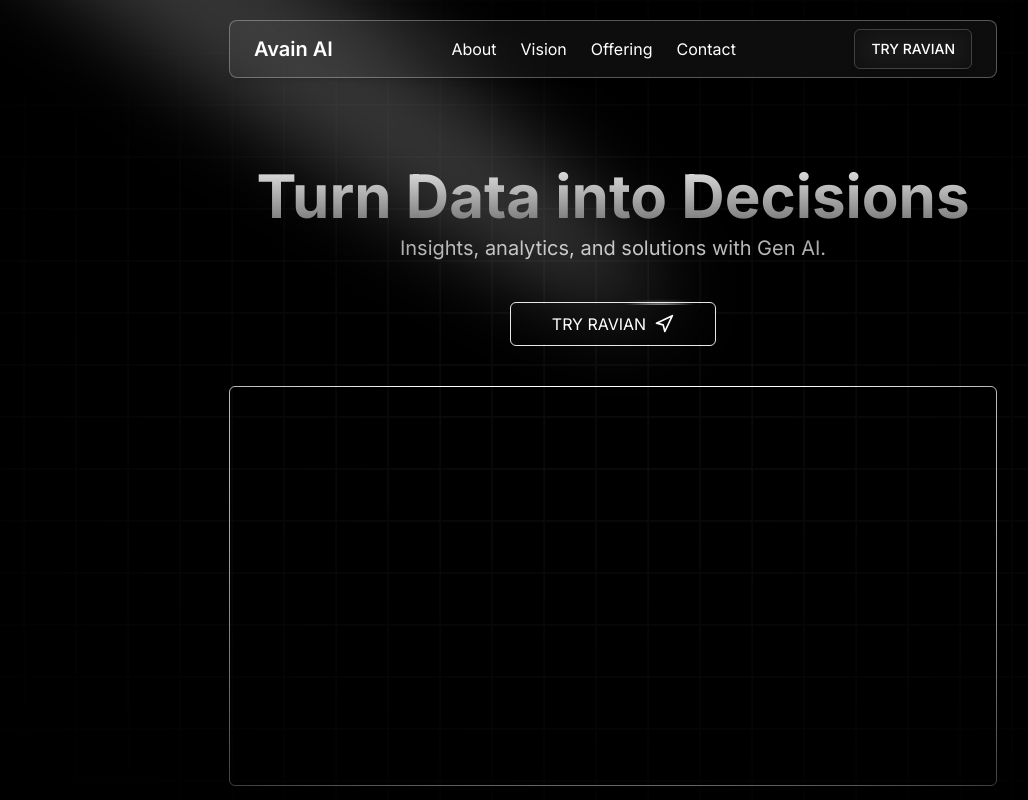
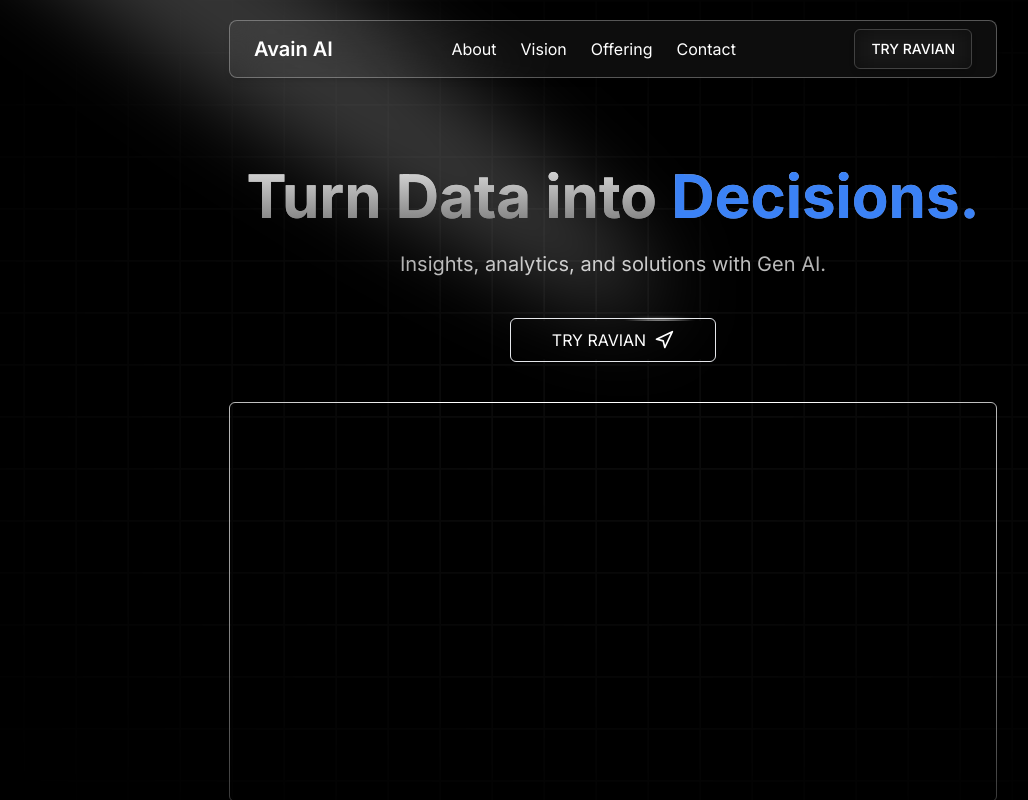
Before and after one commit to mdanjumkamali/ravianai, a Next.js app: page / in a window 1280 px wide. Shown: the whole page, without its empty margins (27-1055 px from the left). Built offline with nearby package versions, Linux system fonts and the light colour scheme.

Commit message:
Add Text Generator Effect

```diff
--- a/src/components/Header/MobileMenu.tsx
+++ b/src/components/Header/MobileMenu.tsx
@@ -3,9 +3,8 @@
 import { Sheet, SheetContent, SheetTrigger } from "@/components/ui/sheet";
 import { AlignJustify, Navigation } from "lucide-react";
 import Link from "next/link";
-import { Button } from "../ui/button";
+import { useRouter } from "next/navigation";
 import { HoverBorderGradient } from "../ui/hover-border-gradient";
-import { useRouter } from "next/navigation";
 
 const MobileMenu = () => {
   const router = useRouter();
--- a/src/components/Header/Navbar.tsx
+++ b/src/components/Header/Navbar.tsx
@@ -1,10 +1,9 @@
 "use client";
 
 import Link from "next/link";
-import React from "react";
+import { useRouter } from "next/navigation";
 import { Button } from "../ui/button";
 import MobileMenu from "./MobileMenu";
-import { useRouter } from "next/navigation";
 
 const Navbar = () => {
   const router = useRouter();
--- a/src/components/Hero/Hero.tsx
+++ b/src/components/Hero/Hero.tsx
@@ -1,12 +1,13 @@
 "use client";
-import React from "react";
-import { Spotlight } from "../ui/Spotlight";
-import { HoverBorderGradient } from "../ui/hover-border-gradient";
 import { Navigation } from "lucide-react";
 import { useRouter } from "next/navigation";
+import { Spotlight } from "../ui/Spotlight";
+import { TextGenerateEffect } from "../ui/TextGenerateEffect";
+import { HoverBorderGradient } from "../ui/hover-border-gradient";
 
 const Hero = () => {
   const router = useRouter();
+
   return (
     <div className="text-white pb-20 pt-36">
       <Spotlight
@@ -17,9 +18,11 @@
         <div className="absolute pointer-events-none inset-0 flex items-center justify-center dark:bg-black bg-black [mask-image:radial-gradient(ellipse_at_center,transparent_20%,black)]"></div>
 
         <div className="mx-6 md:w-3/4 flex items-center justify-center flex-col md:mt-48">
-          <p className="text-4xl md:text-6xl font-bold relative z-20 bg-clip-text text-transparent bg-gradient-to-b from-neutral-200 to-neutral-500 text-center">
-            Turn Data into Decisions
-          </p>
+          <TextGenerateEffect
+            words="Turn Data into Decisions."
+            className="text-4xl md:text-6xl font-bold relative z-20 text-center"
+          />
+
           <p className="text-sm md:text-xl text-neutral-300 text-center mt-2 mb-6 md:mb-10">
             Insights, analytics, and solutions with Gen AI.
           </p>
--- /dev/null
+++ b/src/components/ui/TextGenerateEffect.tsx
@@ -0,0 +1,59 @@
+"use client";
+import { useEffect } from "react";
+import { motion, stagger, useAnimate } from "framer-motion";
+import { cn } from "@/lib/utils";
+
+export const TextGenerateEffect = ({
+  words,
+  className,
+}: {
+  words: string;
+  className?: string;
+}) => {
+  const [scope, animate] = useAnimate();
+  let wordsArray = words.split(" ");
+  useEffect(() => {
+    console.log(wordsArray);
+    animate(
+      "span",
+      {
+        opacity: 1,
+      },
+      {
+        duration: 2,
+        delay: stagger(0.2),
+      }
+    );
+  }, [scope.current]);
+
+  const renderWords = () => {
+    return (
+      <motion.div ref={scope}>
+        {wordsArray.map((word, idx) => {
+          return (
+            <motion.span
+              key={word + idx}
+              className={` ${
+                idx > 2
+                  ? "text-blue-500"
+                  : "bg-clip-text text-transparent bg-gradient-to-b from-neutral-200 to-neutral-500"
+              } opacity-0`}
+            >
+              {word}{" "}
+            </motion.span>
+          );
+        })}
+      </motion.div>
+    );
+  };
+
+  return (
+    <div className={cn("font-bold", className)}>
+      <div className="my-4">
+        <div className="bg-clip-text text-transparent bg-gradient-to-b from-neutral-200 to-neutral-500">
+          {renderWords()}
+        </div>
+      </div>
+    </div>
+  );
+};
--- a/src/components/ui/container-scroll-animation.tsx
+++ /dev/null
@@ -1,95 +0,0 @@
-"use client";
-import React, { useRef } from "react";
-import { useScroll, useTransform, motion, MotionValue } from "framer-motion";
-
-export const ContainerScroll = ({
-  titleComponent,
-  children,
-}: {
-  titleComponent: string | React.ReactNode;
-  children: React.ReactNode;
-}) => {
-  const containerRef = useRef<any>(null);
-  const { scrollYProgress } = useScroll({
-    target: containerRef,
-  });
-  const [isMobile, setIsMobile] = React.useState(false);
-
-  React.useEffect(() => {
-    const checkMobile = () => {
-      setIsMobile(window.innerWidth <= 768);
-    };
-    checkMobile();
-    window.addEventListener("resize", checkMobile);
-    return () => {
-      window.removeEventListener("resize", checkMobile);
-    };
-  }, []);
-
-  const scaleDimensions = () => {
-    return isMobile ? [0.7, 0.9] : [1.05, 1];
-  };
-
-  const rotate = useTransform(scrollYProgress, [0, 1], [20, 0]);
-  const scale = useTransform(scrollYProgress, [0, 1], scaleDimensions());
-  const translate = useTransform(scrollYProgress, [0, 1], [0, -100]);
-
-  return (
-    <div
-      className="h-[60rem] md:h-[80rem] flex items-center justify-center relative p-2 md:p-20"
-      ref={containerRef}
-    >
-      <div
-        className="py-10 md:py-40 w-full relative"
-        style={{
-          perspective: "1000px",
-        }}
-      >
-        <Header translate={translate} titleComponent={titleComponent} />
-        <Card rotate={rotate} translate={translate} scale={scale}>
-          {children}
-        </Card>
-      </div>
-    </div>
-  );
-};
-
-export const Header = ({ translate, titleComponent }: any) => {
-  return (
-    <motion.div
-      style={{
-        translateY: translate,
-      }}
-      className="div max-w-5xl mx-auto text-center"
-    >
-      {titleComponent}
-    </motion.div>
-  );
-};
-
-export const Card = ({
-  rotate,
-  scale,
-  children,
-}: {
-  rotate: MotionValue<number>;
-  scale: MotionValue<number>;
-  translate: MotionValue<number>;
-  children: React.ReactNode;
-}) => {
-  return (
-    <motion.div
-      style={{
-        rotateX: rotate,
-        scale,
-        boxShadow:
-          "0 0 #0000004d, 0 9px 20px #0000004a, 0 37px 37px #00000042, 0 84px 50px #00000026, 0 149px 60px #0000000a, 0 233px 65px #00000003",
-      }}
-      className="max-w-5xl -mt-12 mx-auto h-[30rem] md:h-[40rem] w-full border-4 border-[#6C6C6C] p-2 md:p-6 bg-[#222222] rounded-[30px] shadow-2xl"
-    >
-      <div className=" h-full w-full  overflow-hidden rounded-2xl bg-gray-100 dark:bg-zinc-900 md:rounded-2xl md:p-4 ">
-        {children}
-      </div>
-    </motion.div>
-  );
-};
--- a/tailwind.config.ts
+++ b/tailwind.config.ts
@@ -96,7 +96,7 @@
       animation: {
         "accordion-down": "accordion-down 0.2s ease-out",
         "accordion-up": "accordion-up 0.2s ease-out",
-        spotlight: "spotlight 2s ease .75s 1 forwards",
+        spotlight: "spotlight 2s ease .10s 1 forwards",
       },
     },
   },
```
